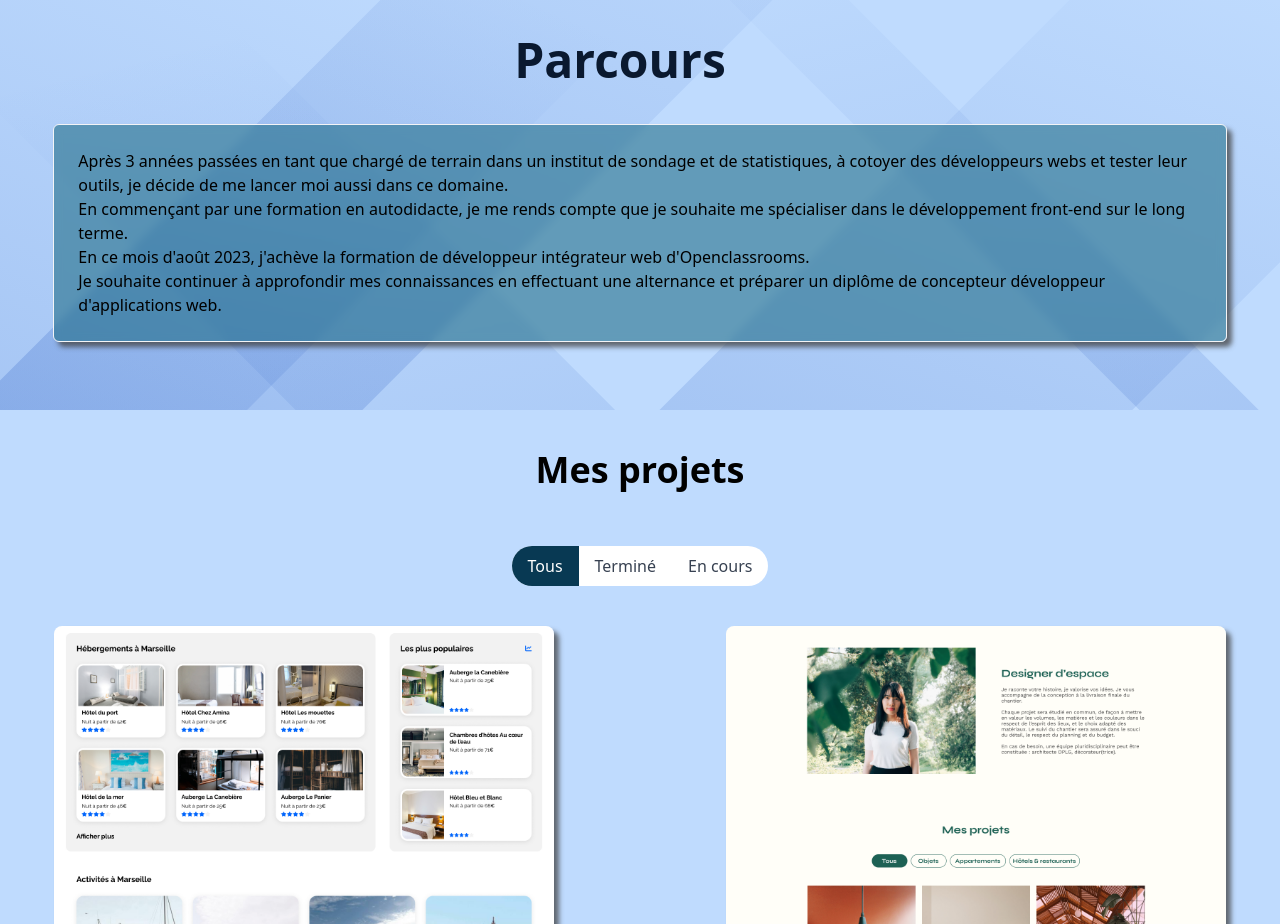
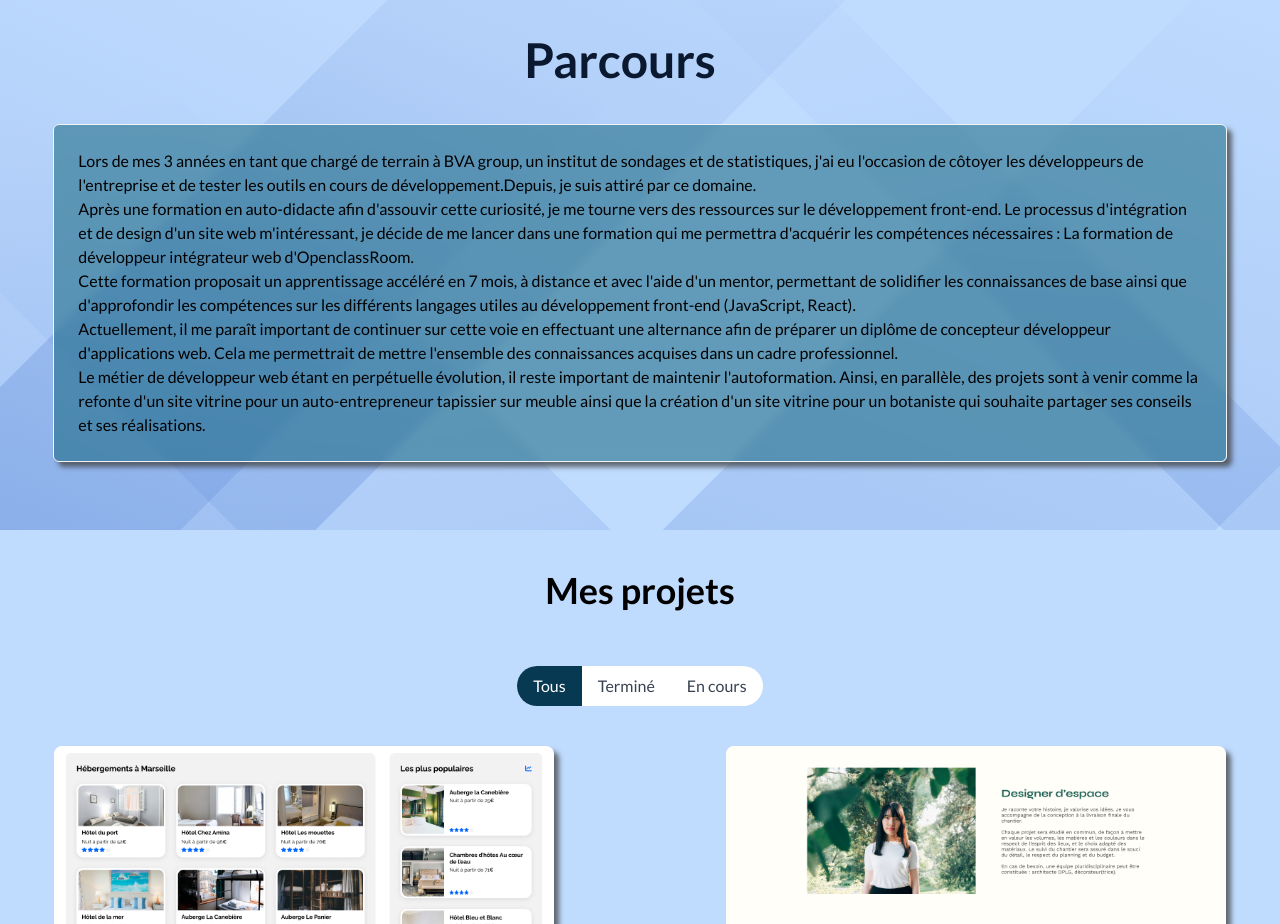
Before and after one commit to AlexandreRichert/OpenClassRoomsProject8, a React (Create React App) app: page / in a window 1280 px wide. Shown: the part 1200-2124 px from the top of the page. Built offline with nearby package versions, Linux system fonts and the light colour scheme.

Commit message:
police trouvée, texte about modifié

```diff
--- a/src/components/About.js
+++ b/src/components/About.js
@@ -6,10 +6,13 @@ function About() {
     <div id='about' className="bg-about-pattern bg-cover bg-center w-full h-full py-10 flex flex-col justify-center items-center gap-6 ">
         <img className='mt-4 rounded-tl-[30%] rounded-br-[30%] bg-[#0a192f] w-60' src={image} alt="developpement web" />
         <h1 className=' my-4 pr-10 text-5xl text-[#0a192f] font-bold '>Parcours</h1>
-        <p className='w-11/12 shadow-1 font-medium bg-[#075C74] rounded-md backdrop-filter backdrop-blur-sm bg-opacity-50 border border-gray-100 py-6 px-6 mb-7'>Après 3 années passées en tant que chargé de terrain dans un institut de sondage et de statistiques, à cotoyer des développeurs webs et tester leur outils, je décide de me lancer moi aussi dans ce domaine.<br/>
-        En commençant par une formation en autodidacte, je me rends compte que je souhaite me spécialiser dans le développement front-end sur le long terme.<br/>
-        En ce mois d'août 2023, j'achève la formation de développeur intégrateur web d'Openclassrooms. <br/>
-        Je souhaite continuer à approfondir mes connaissances en effectuant une alternance et préparer un diplôme de concepteur développeur d'applications web. </p>
+        <p className='w-11/12 shadow-1 font-medium bg-[#075C74] rounded-md backdrop-filter backdrop-blur-sm bg-opacity-50 border border-gray-100 py-6 px-6 mb-7'>
+        Lors de mes 3 années en tant que chargé de terrain à BVA group, un institut de sondages et de statistiques, j'ai eu l'occasion de côtoyer les développeurs de l'entreprise et de tester les outils en cours de développement.Depuis, je suis attiré par ce domaine.<br/>
+        Après une formation en auto-didacte afin d'assouvir cette curiosité, je me tourne vers des ressources sur le développement front-end. Le processus d'intégration et de design d'un site web m'intéressant, je décide de me lancer dans une formation qui me permettra d'acquérir les compétences nécessaires : La formation de développeur intégrateur web d'OpenclassRoom. <br/>
+        Cette formation proposait un apprentissage accéléré en 7 mois, à distance et avec l'aide d'un mentor, permettant de solidifier les connaissances de base ainsi que d'approfondir les compétences sur les différents langages utiles au développement front-end (JavaScript, React).<br/>
+        Actuellement, il me paraît important de continuer sur cette voie en effectuant une alternance afin de préparer un diplôme de concepteur développeur d'applications web. Cela me permettrait de mettre l'ensemble des connaissances acquises dans un cadre professionnel. <br/>
+        Le métier de développeur web étant en perpétuelle évolution, il reste important de maintenir l'autoformation. Ainsi, en parallèle, des projets sont à venir comme la refonte d'un site vitrine pour un auto-entrepreneur tapissier sur meuble ainsi que la création d'un site vitrine pour un botaniste qui souhaite partager ses conseils et ses réalisations.
+        </p>
     </div>
     )
 }
--- a/src/components/Portfolio.js
+++ b/src/components/Portfolio.js
@@ -18,7 +18,7 @@ function Portfolio() {
     <section id='portfolio' className=' bg-blue-200 flex flex-col justify-center items-center py-10'>
       <h1 className='text-4xl mb-14 font-bold'>Mes projets</h1>
       <FilteredButtons filterStatus={filterStatus} setFilterStatus={setFilterStatus} />
-      <div className='w-full h-3/4 grid gap-16 place-items-center lg:grid-cols-2'>
+      <div className='w-full h-3/4 grid gap-16 place-items-center sm:grid-cols-2 2xl:grid-cols-3'>
         {filteredData.map((data) => (
           <Card key={data.id} id={data.id} title={data.title} imageUrl={data.imageUrl} github={data.lienGithub} description={data.description} tags={data.technos} />
         ))}
--- a/src/index.css
+++ b/src/index.css
@@ -1,9 +1,15 @@
 /* src/index.css */
+@import url('https://fonts.googleapis.com/css2?family=Lato:ital,wght@0,100;0,300;0,400;0,700;0,900;1,100;1,300;1,400;1,700;1,900&family=Montserrat:ital,wght@0,100;0,200;0,300;0,400;0,500;0,600;0,700;0,800;0,900;1,100;1,200;1,300;1,400;1,500;1,600;1,700;1,800;1,900&display=swap');
+
 @import 'tailwindcss/base';
 @import 'tailwindcss/components';
 @import 'tailwindcss/utilities';
 
 @layer base {
+    body {
+        font-family: 'Lato';
+    }
+
     label {
         @apply text-base;
         @apply self-start;
```
